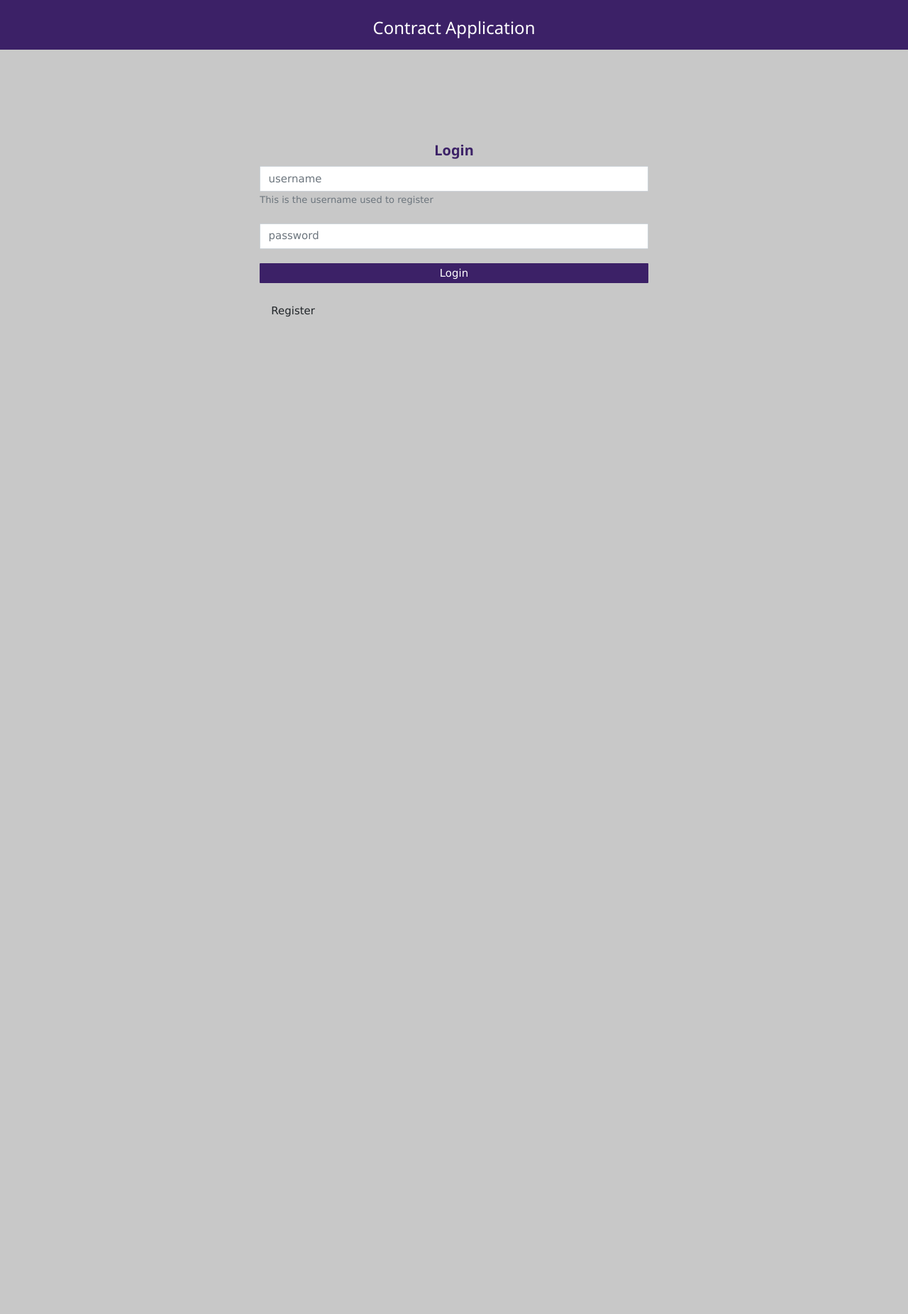
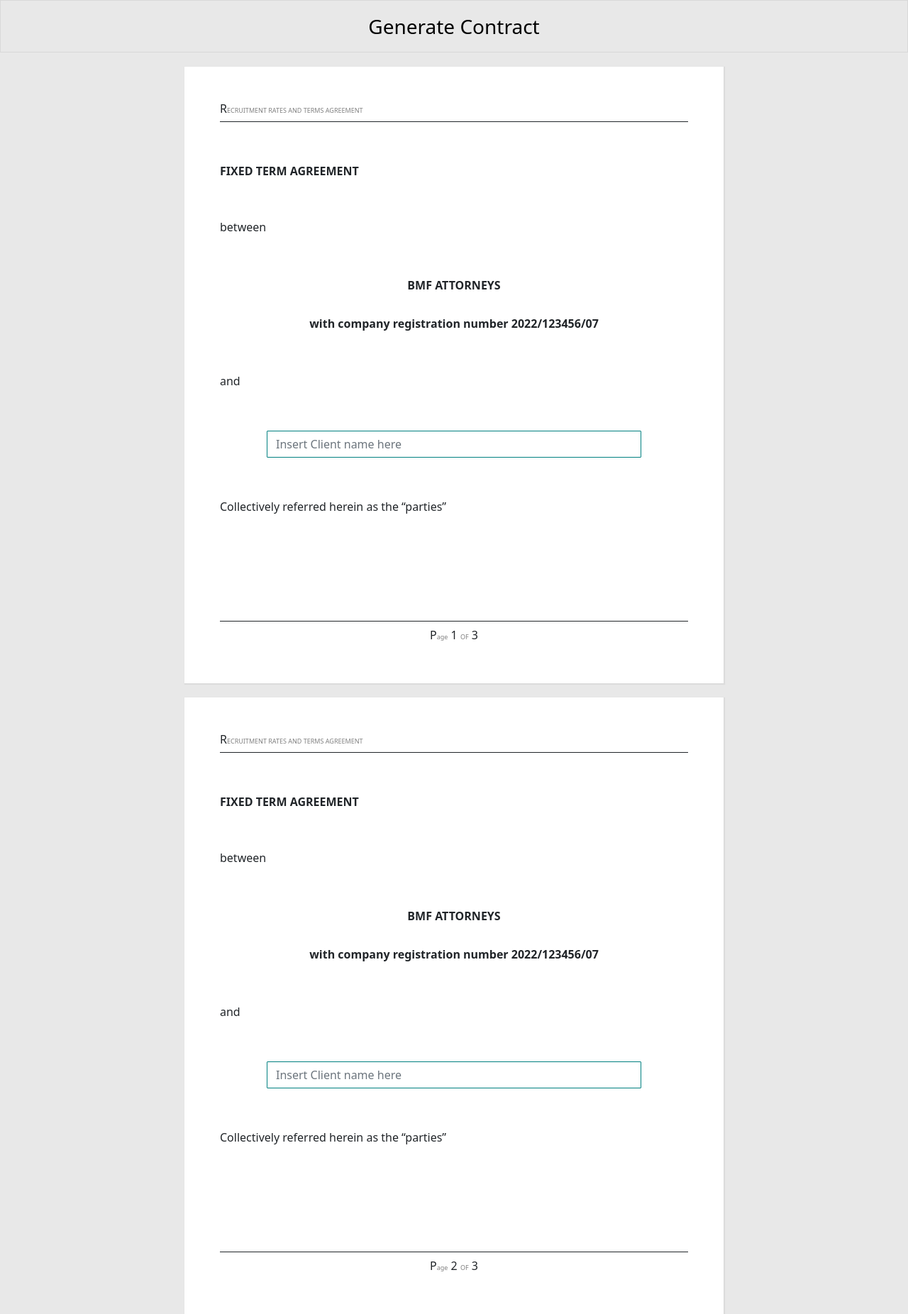
Before and after one commit to christopher-njaravani/jobox-fe-project, a PHP site: page / in a window 1280 px wide. Shown: the whole page at 71% size. Before the commit the page ends 447 px from the top, so only its background shows below. Run offline with PHP 8.4, Linux system fonts and the light colour scheme.

Commit message:
done with first page

```diff
--- a/Index.php
+++ b/Index.php
@@ -7,37 +7,66 @@
   <link href="https://cdn.jsdelivr.net/npm/bootstrap@5.1.3/dist/css/bootstrap.min.css" rel="stylesheet">
   <script src="https://ajax.googleapis.com/ajax/libs/jquery/3.6.0/jquery.min.js"></script>
   <script src="https://cdn.jsdelivr.net/npm/bootstrap@5.1.3/dist/js/bootstrap.bundle.min.js"></script>
-  <link rel="stylesheet" href="https://www.w3schools.com/w3css/4/w3.css">
 	<link rel="stylesheet" href="https://cdnjs.cloudflare.com/ajax/libs/font-awesome/6.0.0-beta2/css/all.min.css" integrity="sha512-YWzhKL2whUzgiheMoBFwW8CKV4qpHQAEuvilg9FAn5VJUDwKZZxkJNuGM4XkWuk94WCrrwslk8yWNGmY1EduTA==" crossorigin="anonymous" referrerpolicy="no-referrer" />
 	<link rel="stylesheet" href="css/style.css">
 </head>
 <body>
-<div class="container-fluid top11">
-	<center><h3 style="color:white">Contract Application</h3></center>
+<div class="container-fluid">
+	<center><h3 class="top_Heading">Generate Contract</h3></center>
 </div>
 	<div class="container">
 		<div class="row top">
-			<div class="col-lg-3 col-md-3 col-xs-12">
+			<div class="col-lg-2 col-md-2 col-xs-12">
 			</div>
-			<div class="col-lg-6 col-md-6 col-xs-12 me">
-				<center><h4 style="margin-top:60px;color:#3c2167;font-weight:900">Login</h4></center>
+			<div class="col-lg-8 col-md-8 col-xs-12 main">
 				<form method="post">
-				  <div class="form-group">
-
-					<input style="border-radius:1px" type="text" class="form-control" name="username" id="username" aria-describedby="emailHelp" placeholder="username">
-					<small id="emailHelp" class="form-text text-muted">This is the username used to register</small>
-				  </div>
-				  <br>
-				  <div class="form-group">
-					<input style="border-radius:1px" type="password" class="form-control" name="password" id="password" placeholder="password">
-				  </div>
-				  <input type="submit" class="submit logBut" value="Login">
-
-				  <button id="newUser" onclick="document.getElementById('id01').style.display='block'" class="w3-button">Register</button>
-
+					<div>
+							<h6>R<span class="rrates">ECRUITMENT RATES AND TERMS AGREEMENT<span></h6>
+							<div class="new2"></div>
+							<h6 class="fixed">FIXED TERM AGREEMENT</h6>
+								<h6 class="between">between</h6>
+								<center class="bmf">BMF ATTORNEYS</center>
+								<center class="companyReg">with company registration number 2022/123456/07</center>
+								<h6 class="between">and</h6>
+								<center class="between">
+										<input type="text" style="width:80%;border-radius:1px;border-color:teal" class="form-control" name="client_name" id="client_name" placeholder="Insert Client name here">
+								</center>
+								<h6 class="between">Collectively referred herein as the “parties”</h6>
+								<div class="new3"></div>
+								<center class="numbering"><h6>P<span class="age">age</span><span class="one">&nbsp;1 </span><span class="age">OF</span><span>&nbsp;3</span></h6></center>
+					</div>
 				</form>
 			</div>
-			<div class="col-lg-3 col-md-3 col-xs-12">
+			<div class="col-lg-2 col-md-2 col-xs-12">
+			</div>
+		</div>
+	</div>
+
+
+	<div class="container">
+		<div class="row top">
+			<div class="col-lg-2 col-md-2 col-xs-12">
+			</div>
+			<div class="col-lg-8 col-md-8 col-xs-12 main">
+				<form method="post">
+					<div>
+							<h6>R<span class="rrates">ECRUITMENT RATES AND TERMS AGREEMENT<span></h6>
+							<div class="new2"></div>
+							<h6 class="fixed">FIXED TERM AGREEMENT</h6>
+								<h6 class="between">between</h6>
+								<center class="bmf">BMF ATTORNEYS</center>
+								<center class="companyReg">with company registration number 2022/123456/07</center>
+								<h6 class="between">and</h6>
+								<center class="between">
+										<input type="text" style="width:80%;border-radius:1px;border-color:teal" class="form-control" name="client_name" id="client_name" placeholder="Insert Client name here">
+								</center>
+								<h6 class="between">Collectively referred herein as the “parties”</h6>
+								<div class="new3"></div>
+								<center class="numbering"><h6>P<span class="age">age</span><span class="one">&nbsp;2 </span><span class="age">OF</span><span>&nbsp;3</span></h6></center>
+					</div>
+				</form>
+			</div>
+			<div class="col-lg-2 col-md-2 col-xs-12">
 			</div>
 		</div>
 	</div>
--- a/css/style.css
+++ b/css/style.css
@@ -1,24 +1,55 @@
-.top{
-	margin-top: 70px;
+.top_Heading{
+ color:black;
+}
+.container-fluid{
+  border: 1px solid #D8D8D8;
+	min-height: 70px;
+	padding: 20px 0px 10px 0px;
 }
 body{
-	background-color: #C8C8C8;
+	background-color: #E8E8E8;
 }
-.submit{
+.main{
+	background-color:white;
 	margin-top: 20px;
-	width: 100%;
-	background-color:#3c2167;
-	color:white;
-	border-style: solid;
-	border-color: #3c2167;
-	margin-bottom: 20px;
+	box-shadow: 1px 1px 1px 1px #DCDCDC;
+	padding: 50px 50px 50px 50px;
 }
-
-input{
-	border-radius: 1px;
+.rrates{
+	color:gray;
+	font-size:9px;
 }
-.container-fluid{
-	 background-color: #3c2167;
-	 height: 70px;
-	 padding: 15px 0px 25px 0px;
+div.new2{
+  border-top-style:solid;
+	border-color:width:black;
+	border-width:1px;
 }
+.fixed{
+	margin-top:60px;
+	font-weight:bold;
+}
+.between{
+	margin-top:60px;
+	font-weight:normal;
+}
+.bmf{
+	margin-top:60px;
+	font-weight:bold;
+}
+.companyReg{
+	margin-top:30px;
+	font-weight:bold;
+}
+.new3{
+	border-top-style:solid;
+	border-color:width:black;
+	border-width:1px;
+	margin-top:150px;
+}
+.age{
+	color:gray;
+	font-size:9px;
+}
+.numbering{
+	margin-top:10px;
+}
```
